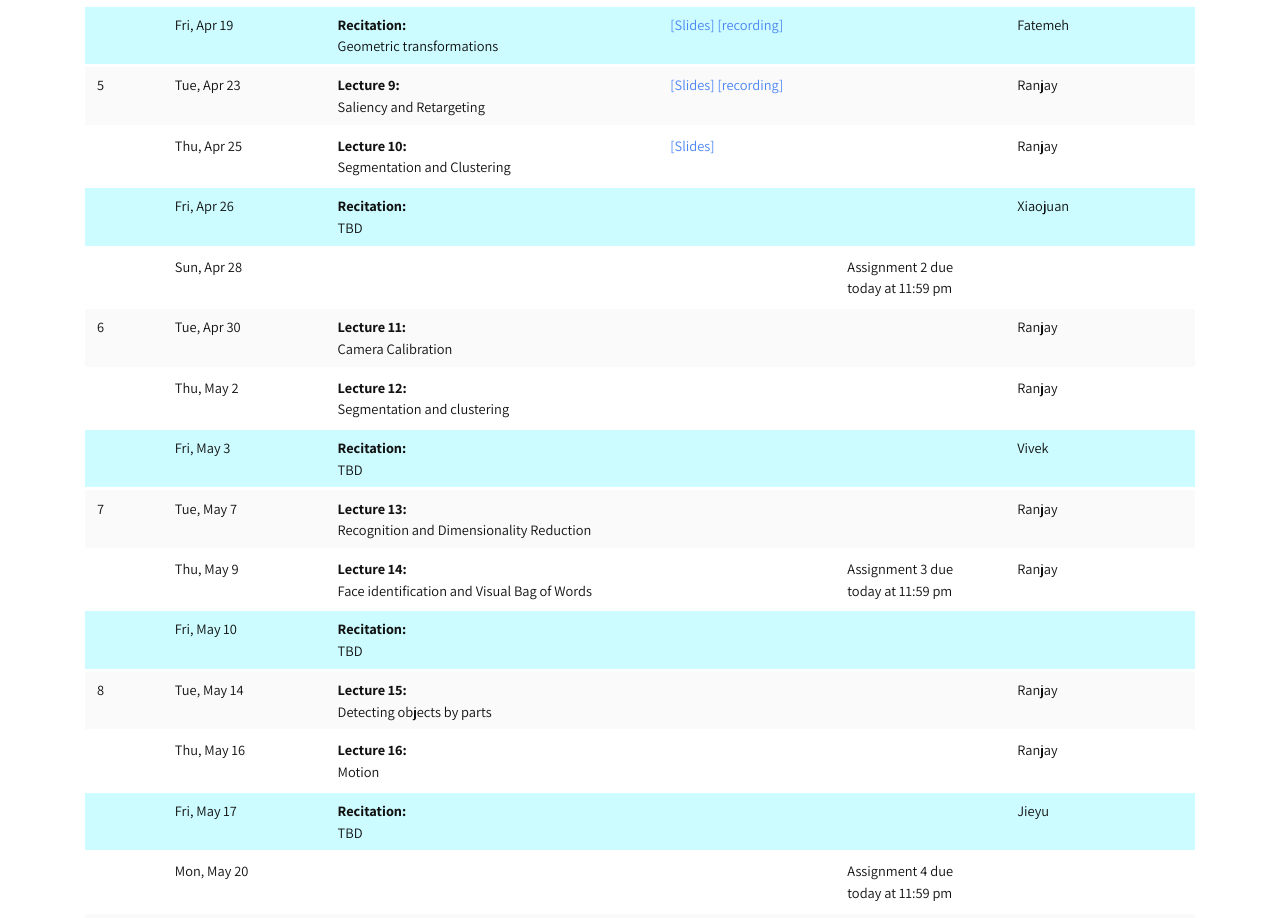
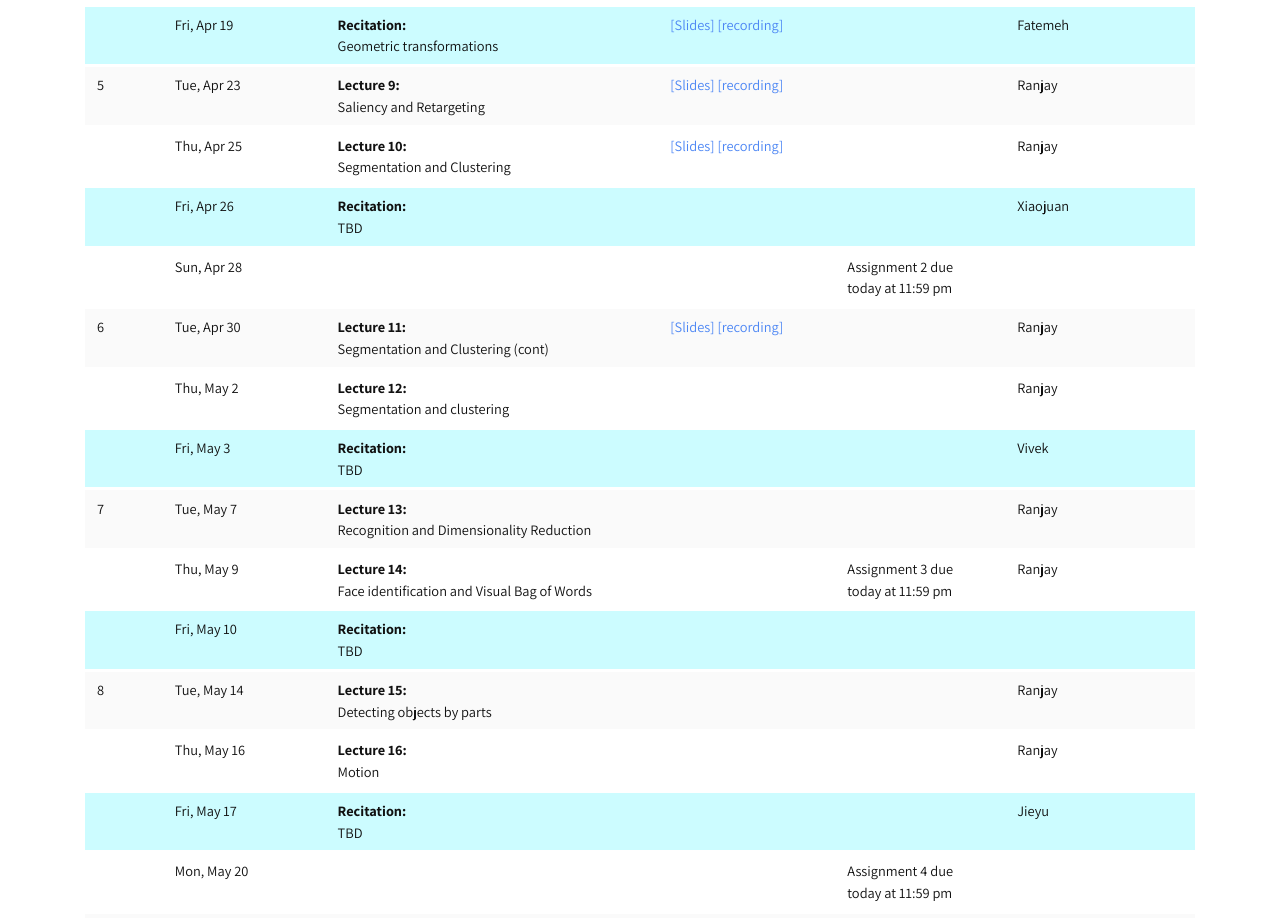
Before and after one commit to RAIVNLab/CSE493g1-24wi, a plain HTML site: page CSE455-24sp/schedule/index.html in a window 1280 px wide. Shown: the part 881-1799 px from the top of the page. Drawn offline with nearby package versions, Linux system fonts and the light colour scheme; files whose address does not match are found by name.

Commit message:
Lecture 11

```diff
--- a/CSE455-24sp/schedule/index.html
+++ b/CSE455-24sp/schedule/index.html
@@ -266,7 +266,8 @@ DOCTYPE html>
 					<br>
         </div>
         <div class="links">
-          <a href="../slides/10_segmentation_and_clustering.pdf">[Slides]</a>
+          <a href="../slides/10_11_segmentation_and_clustering.pdf">[Slides]</a>
+          <a href="https://washington.zoom.us/rec/play/UFKOGRnazC3KQ-y1cQqfGlDMTC0eL64qX9rlacz2_giohCpz2vWMCxE29NOq51B4vu0JHIH7nmlu_jqj.eB7D1VDeg4U90hWJ">[recording]</a>
         </div>
         <div class="assignments"></div>
         <div class="lecturer">Ranjay</div>
@@ -293,16 +294,17 @@ DOCTYPE html>
         <div class="assignments">Assignment 2 due <br>today at 11:59 pm</div>
         <div class="lecturer"></div>
       </div>
-
-
       <div class="day oddday">
         <div class="week">6</div>
         <div class="date">Tue, Apr 30</div>
         <div class="topic"><b>Lecture 11:</b><BR>
-            Camera Calibration
+            Segmentation and Clustering (cont)
 					<br>
         </div>
-        <div class="links"></div>
+        <div class="links">
+          <a href="../slides/10_11_segmentation_and_clustering.pdf">[Slides]</a>
+          <a href="https://washington.zoom.us/rec/play/IimERVMirrw78FIGDdQXKQVQxatWqH2JqUysend9WxI0L2bW-hiV-5wsUbWlUv3cE95PoBo5T5-vBJrW.XiwJ8TAc3LL027Zi">[recording]</a>
+        </div>
         <div class="assignments"></div>
         <div class="lecturer">Ranjay</div>
       </div>
```
Also changed, not shown: 1 other file.
